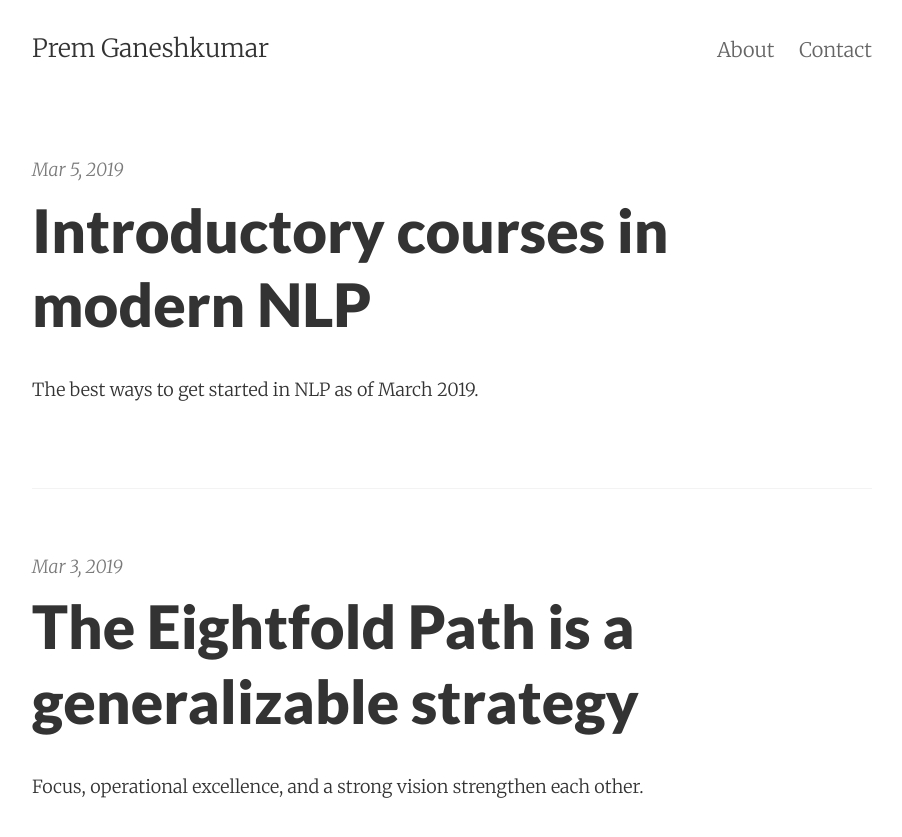
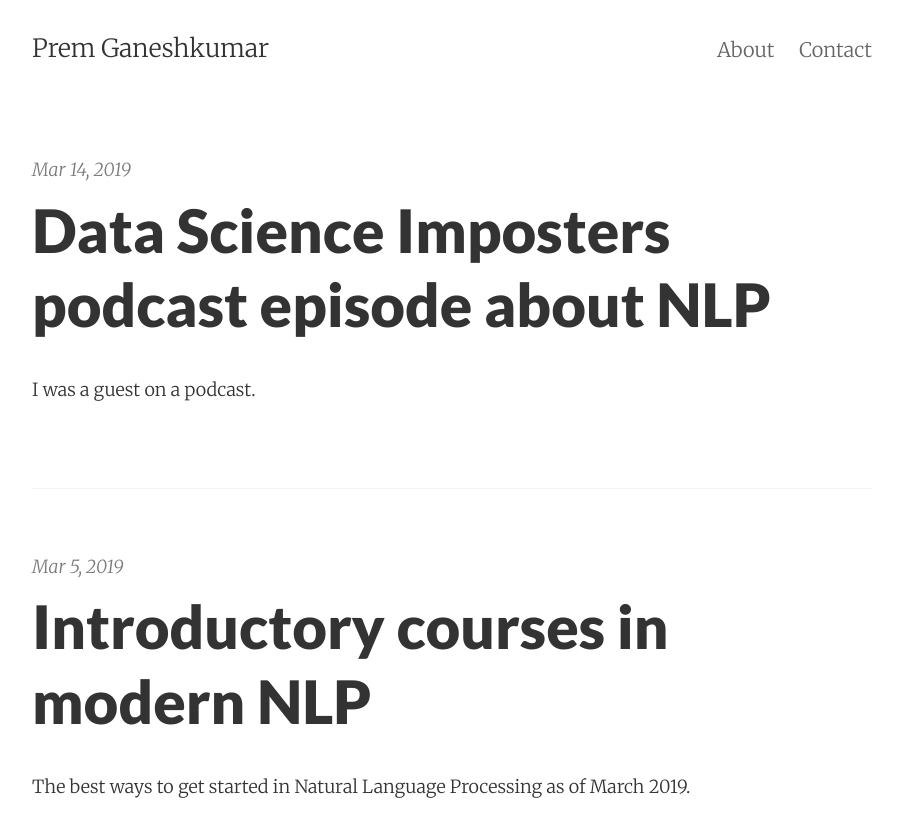
Before and after one commit to premgane/premgane.github.io, a Jekyll site: the page built from index.html, in a window 1280 px wide and 900 px high. Shown: the top 837 px of the window, without its empty margins (188-1090 px from the left). Built offline with Jekyll 4.4.1, drawn with Linux system fonts in a browser that asks for light colours; the list of posts is cut into pages by our own code; some of the changed text lies outside the part shown.

Commit message:
New post: DS Imposters podcast

```diff
--- a/_posts/2019-03-05-intro-nlp-courses.md
+++ b/_posts/2019-03-05-intro-nlp-courses.md
@@ -2,7 +2,7 @@
 layout:     post
 title:      Introductory courses in modern NLP
 date:       2019-03-05 21:41:00
-summary:    "The best ways to get started in NLP as of March 2019."
+summary:    "The best ways to get started in Natural Language Processing as of March 2019."
 categories: nlp learning
 ---
 
--- /dev/null
+++ b/_posts/2019-03-14-data-science-imposters-podcast.md
@@ -0,0 +1,11 @@
+---
+layout:     post
+title:      Data Science Imposters podcast episode about NLP
+date:       2019-03-14 19:34:00
+summary:    "I was a guest on a podcast."
+categories: nlp learning
+---
+
+I was recently a guest on the [Data Science Imposters podcast](https://datascienceimposters.com/2019/03/10/natural-language-processing-with-prem-ganeshkumar/) where we talked about Natural Language Processing, its history, its current state, and its future.
+
+It's pretty short, and worth a listen. [Check it out here.](https://datascienceimposters.com/2019/03/10/natural-language-processing-with-prem-ganeshkumar/)
```
Also changed, not shown: 1 other file.
